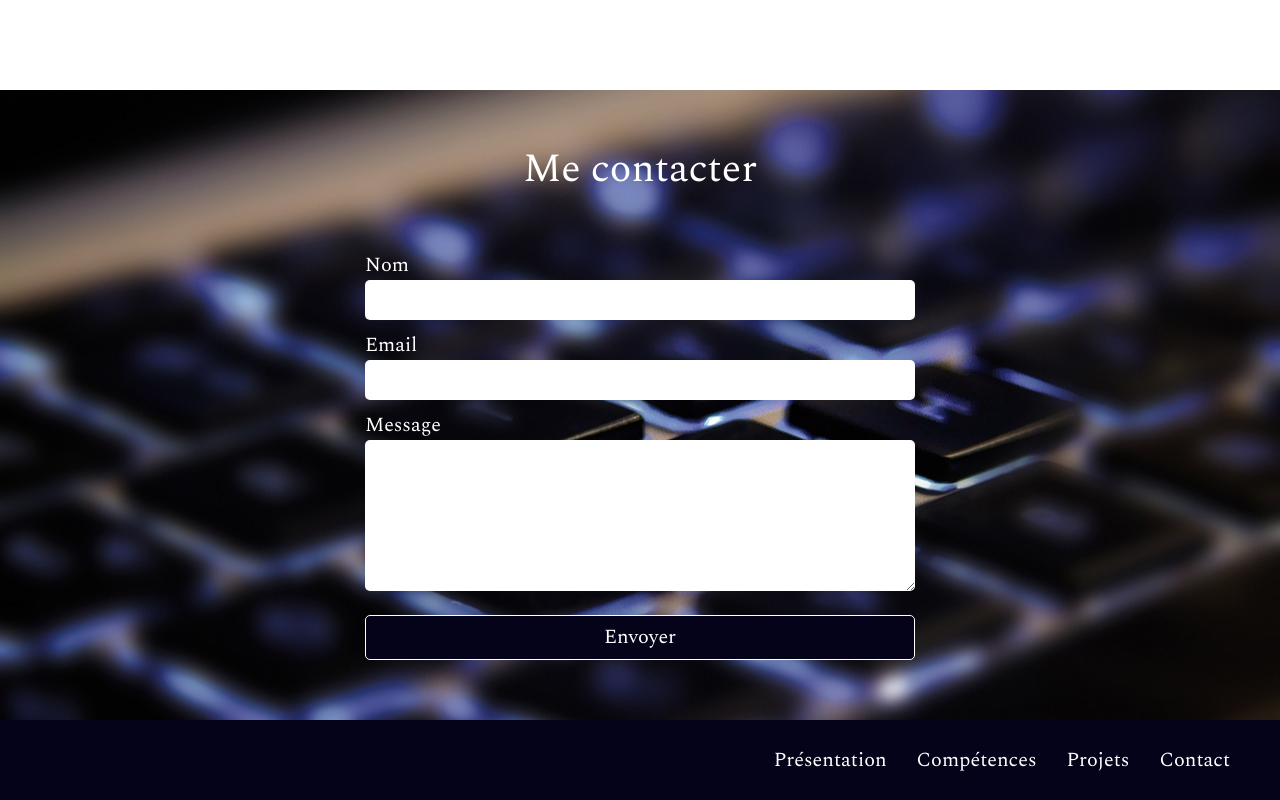
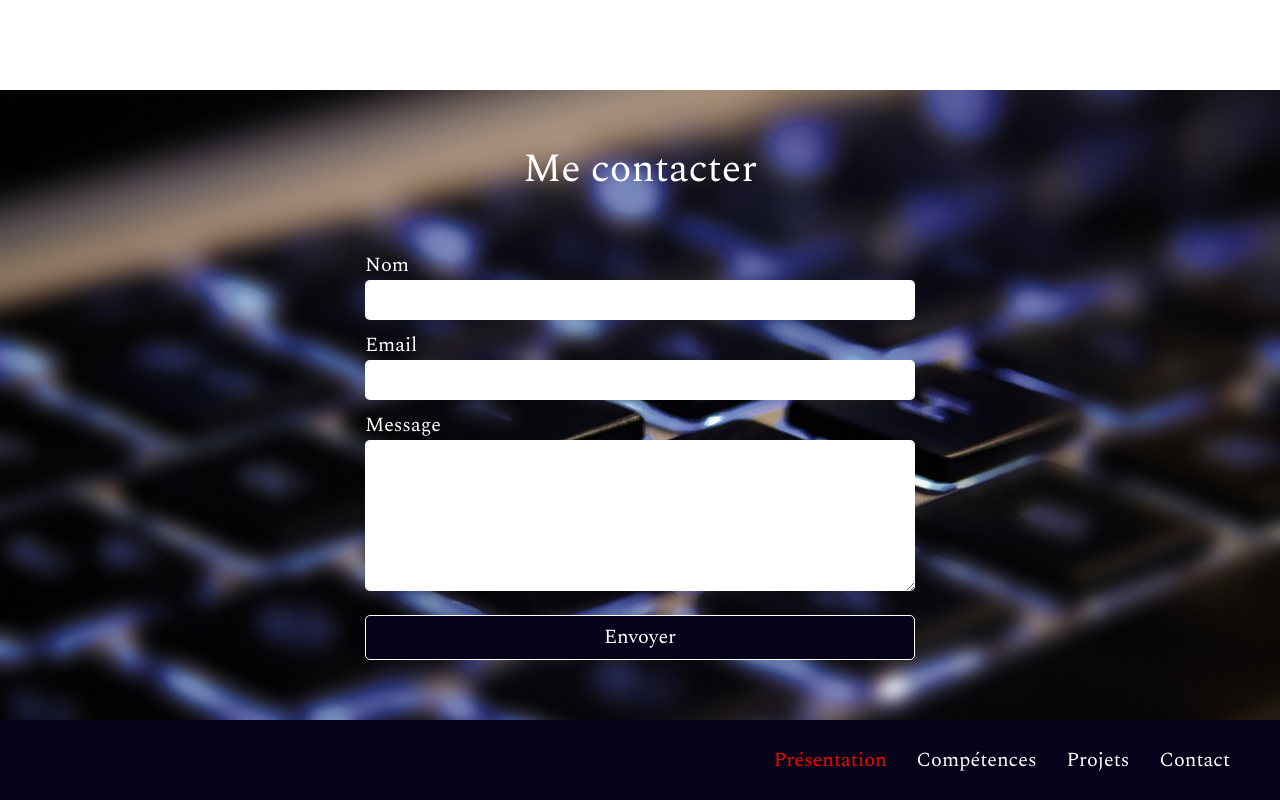
Before and after one commit to vico04/Portfolio-kevin-santos, a React (Vite) app: page / in a window 1280 px wide. In both pictures the pointer is over the link 830 px from the left and 759 px from the top of the page. Built offline with nearby package versions, Linux system fonts and the light colour scheme.

Commit message:
ajout hover color red footer nav

```diff
--- a/src/components/Footer/Footer.scss
+++ b/src/components/Footer/Footer.scss
@@ -106,6 +106,10 @@
       cursor: pointer;
     }
   }
+
+  a:hover {
+    color: red;
+  }
 }
 
 @media (min-width: 769px) and (max-width: 1024px) {
```
